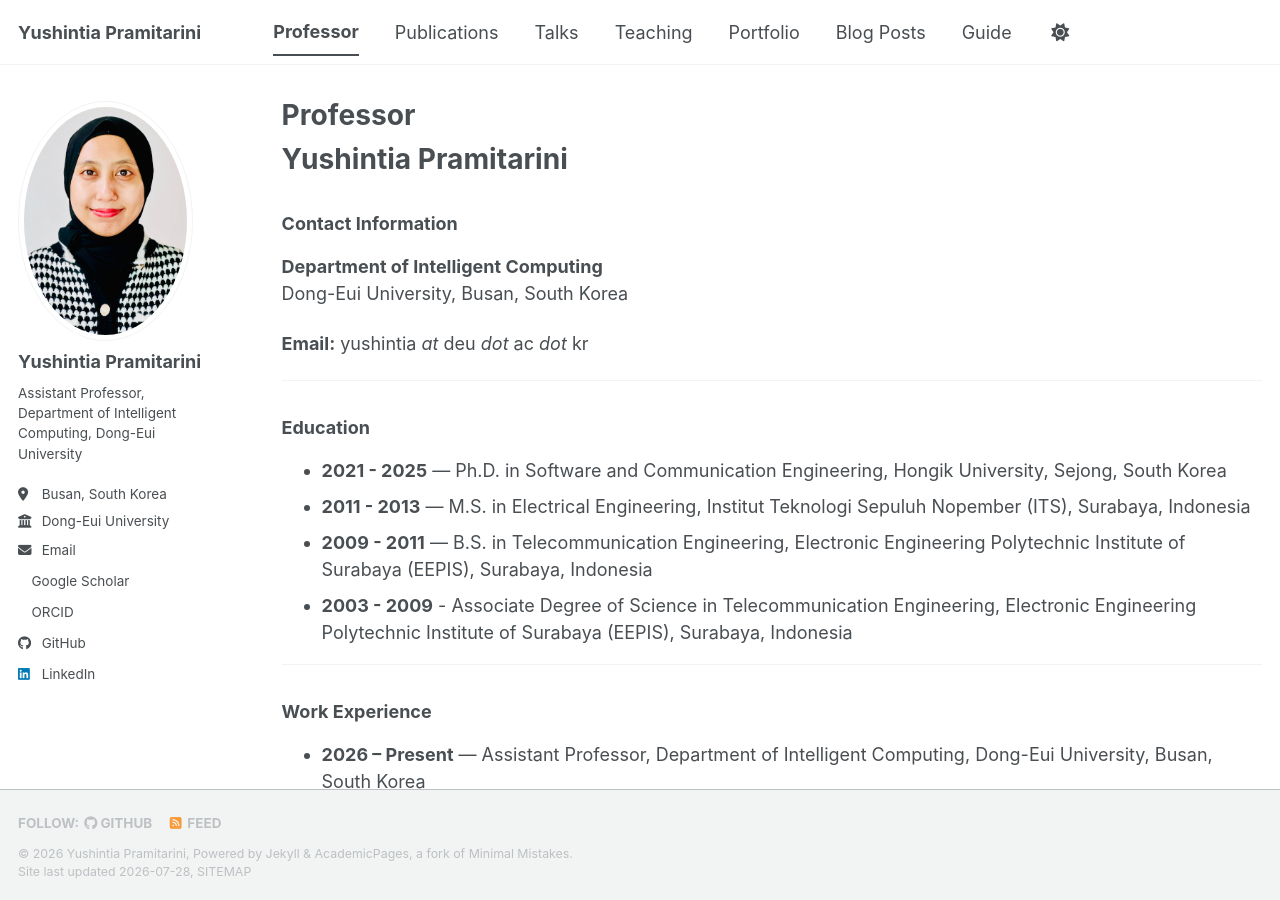
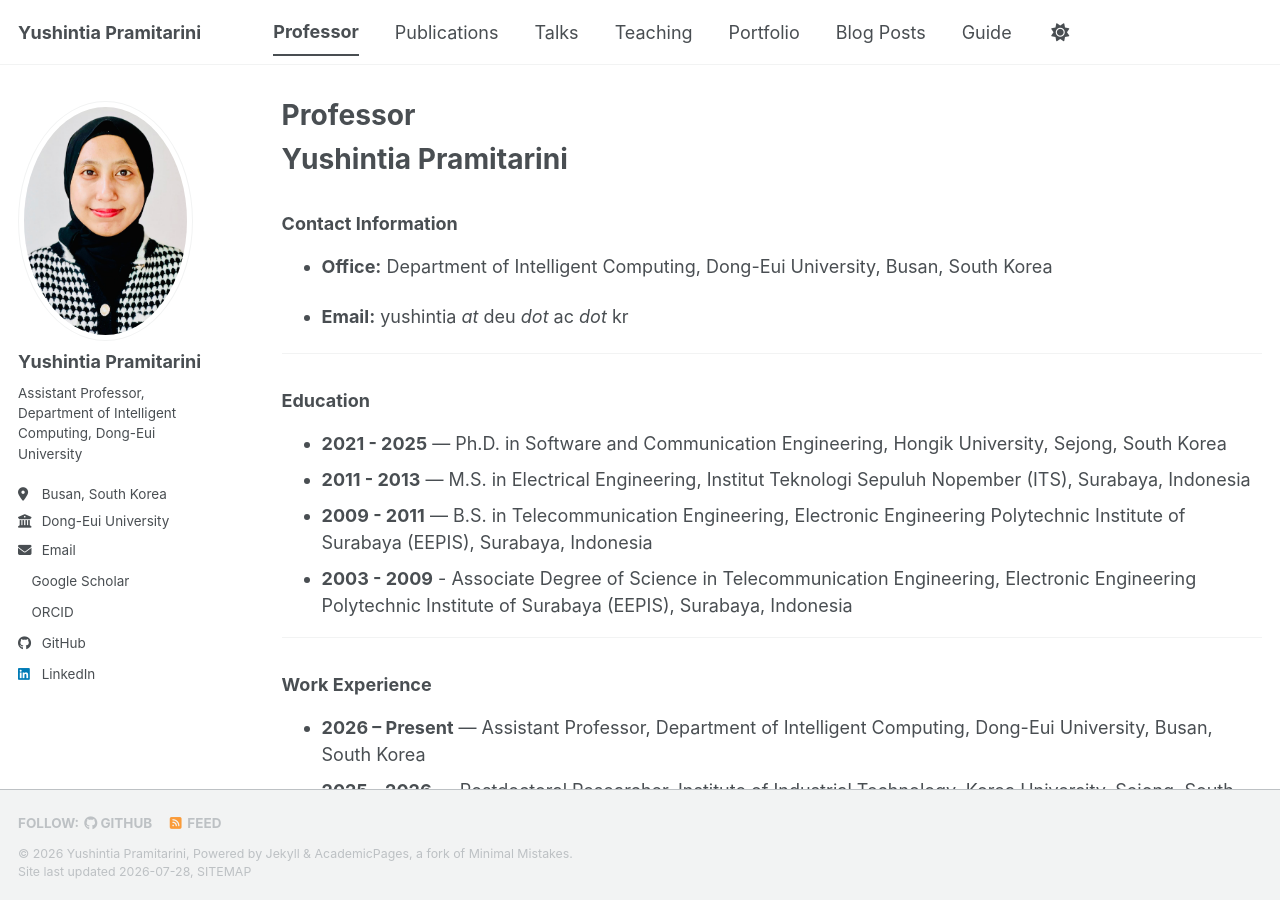
Before and after one commit to yushintia/yushintia.github.io, a Jekyll site: the page built from _pages/profile.md, in a window 1280 px wide and 900 px high. Built offline with Jekyll 4.4.1, drawn with Linux system fonts in a browser that asks for light colours; a style sheet for code colours, icons or effects is not loaded.

Commit message:
Revise contact information in profile page
Updated contact information format in profile.

```diff
--- a/_pages/profile.md
+++ b/_pages/profile.md
@@ -9,10 +9,9 @@ author_profile: true
 
 ### Contact Information
 
-**Department of Intelligent Computing**
-Dong-Eui University, Busan, South Korea
+- **Office:** Department of Intelligent Computing, Dong-Eui University, Busan, South Korea
 
-**Email:** yushintia _at_ deu _dot_ ac _dot_ kr
+- **Email:** yushintia _at_ deu _dot_ ac _dot_ kr
 
 ---
 
```
